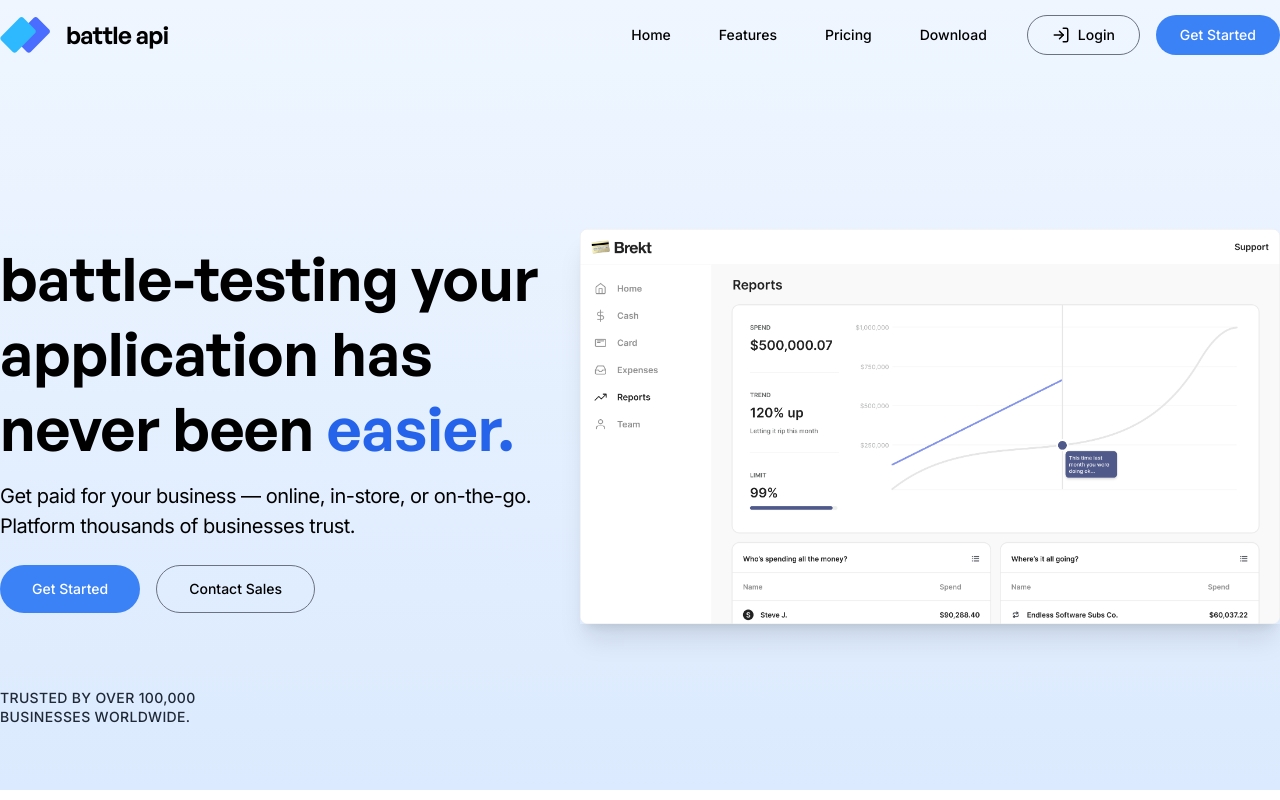
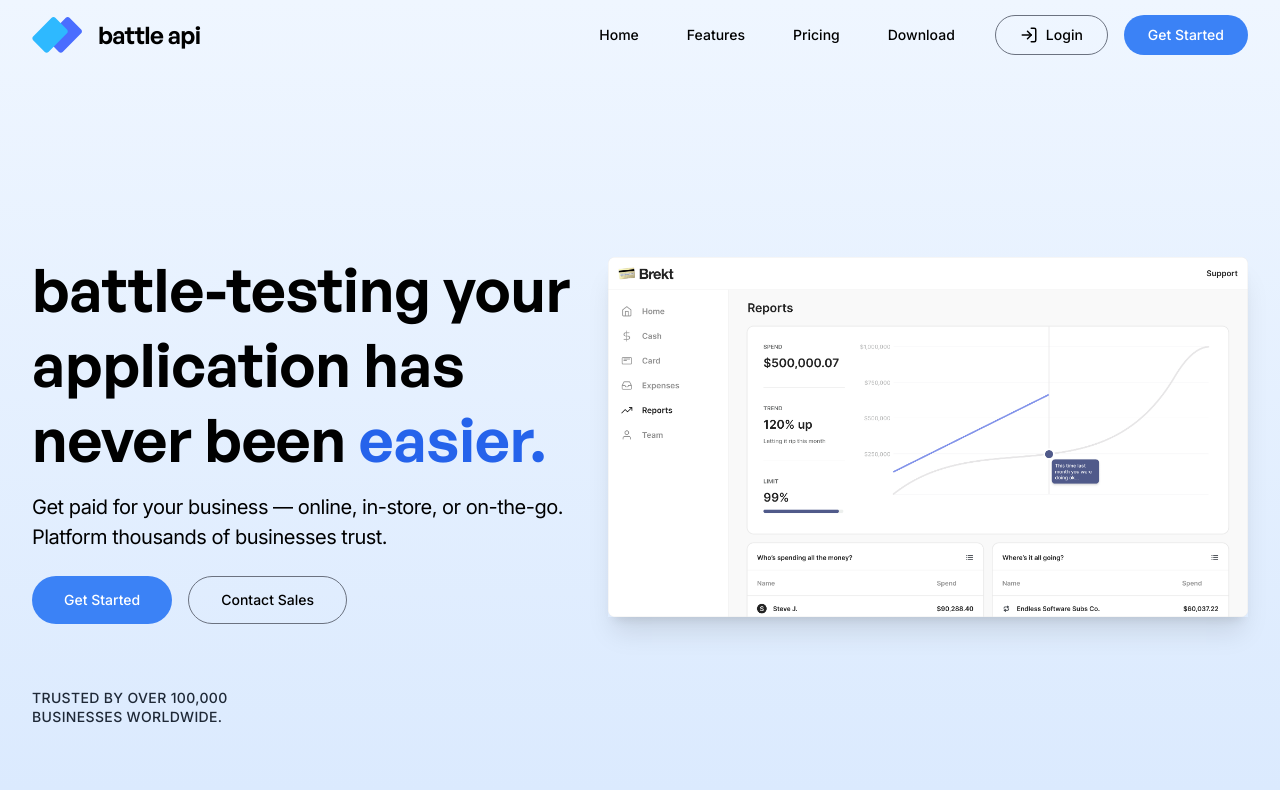
Before and after one commit to brandon-kong/battle-api, a Next.js app: page / in a window 1280 px wide. Built offline with nearby package versions, Linux system fonts and the light colour scheme.

Commit message:
Added padding

```diff
--- a/src/app/page.tsx
+++ b/src/app/page.tsx
@@ -5,7 +5,7 @@ export default function Home() {
     return (
         <main className="flex place-content-center items-center bg-gradient-to-t from-blue-100 to-blue-50 pt-navbar">
             <div
-            className={'max-w-content h-[720px] w-full flex flex-col place-content-end'}
+            className={'max-w-content px-8 h-[720px] w-full flex flex-col place-content-end'}
             >
 
                 <div
--- a/src/components/layout/navbar/index.tsx
+++ b/src/components/layout/navbar/index.tsx
@@ -25,7 +25,7 @@ const navItems = [
 
 export default function Navbar (): JSX.Element {
     return (
-        <nav className="bg-transparent absolute top-0 left-0 w-full flex items-center place-content-center h-navbar">
+        <nav className="bg-transparent absolute top-0 left-0 w-full flex items-center place-content-center h-navbar px-8">
             <div className={'w-full max-w-content flex items-center justify-between'}>
 
                 <div className="flex items-center space-x-4">
```
